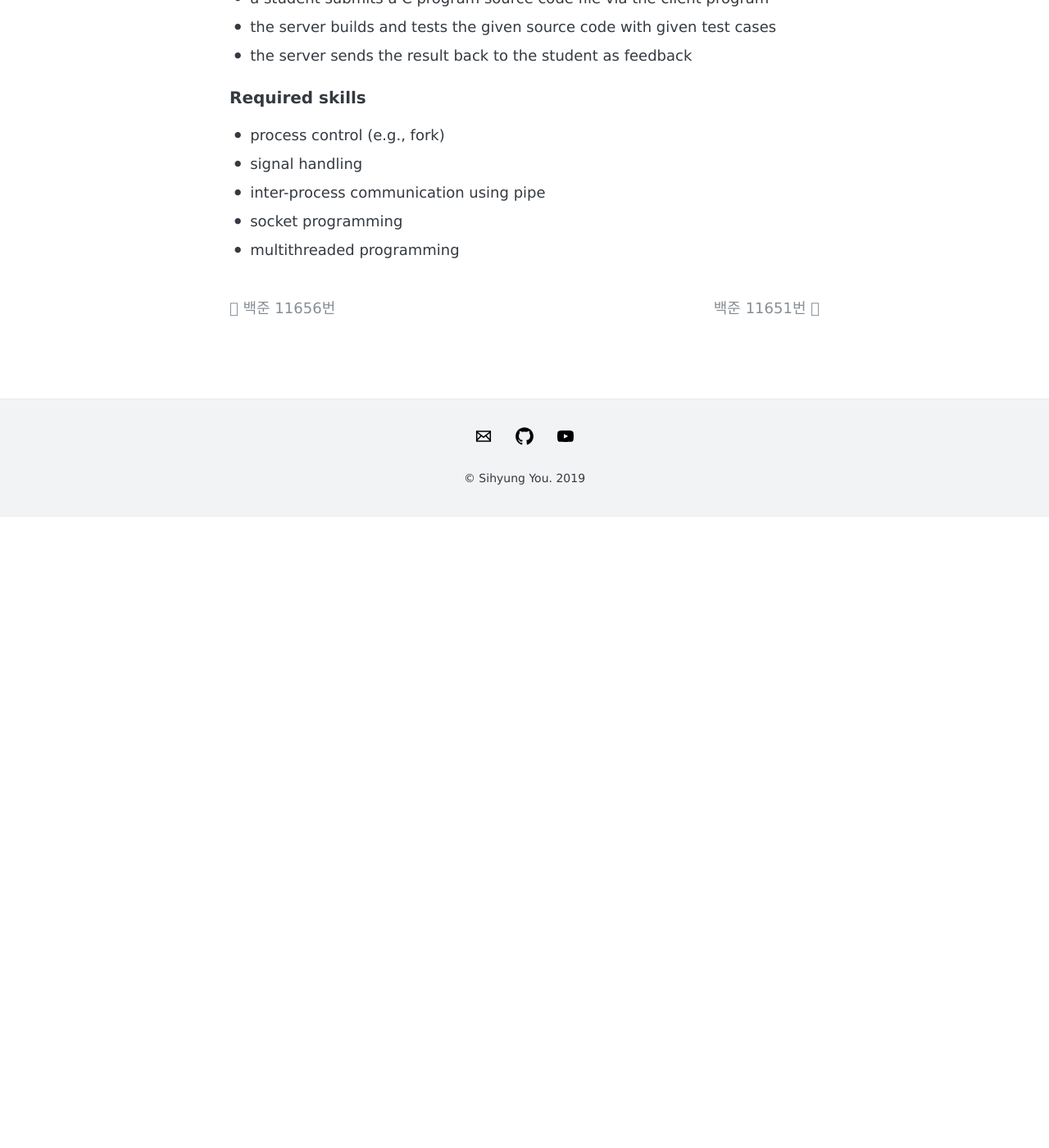
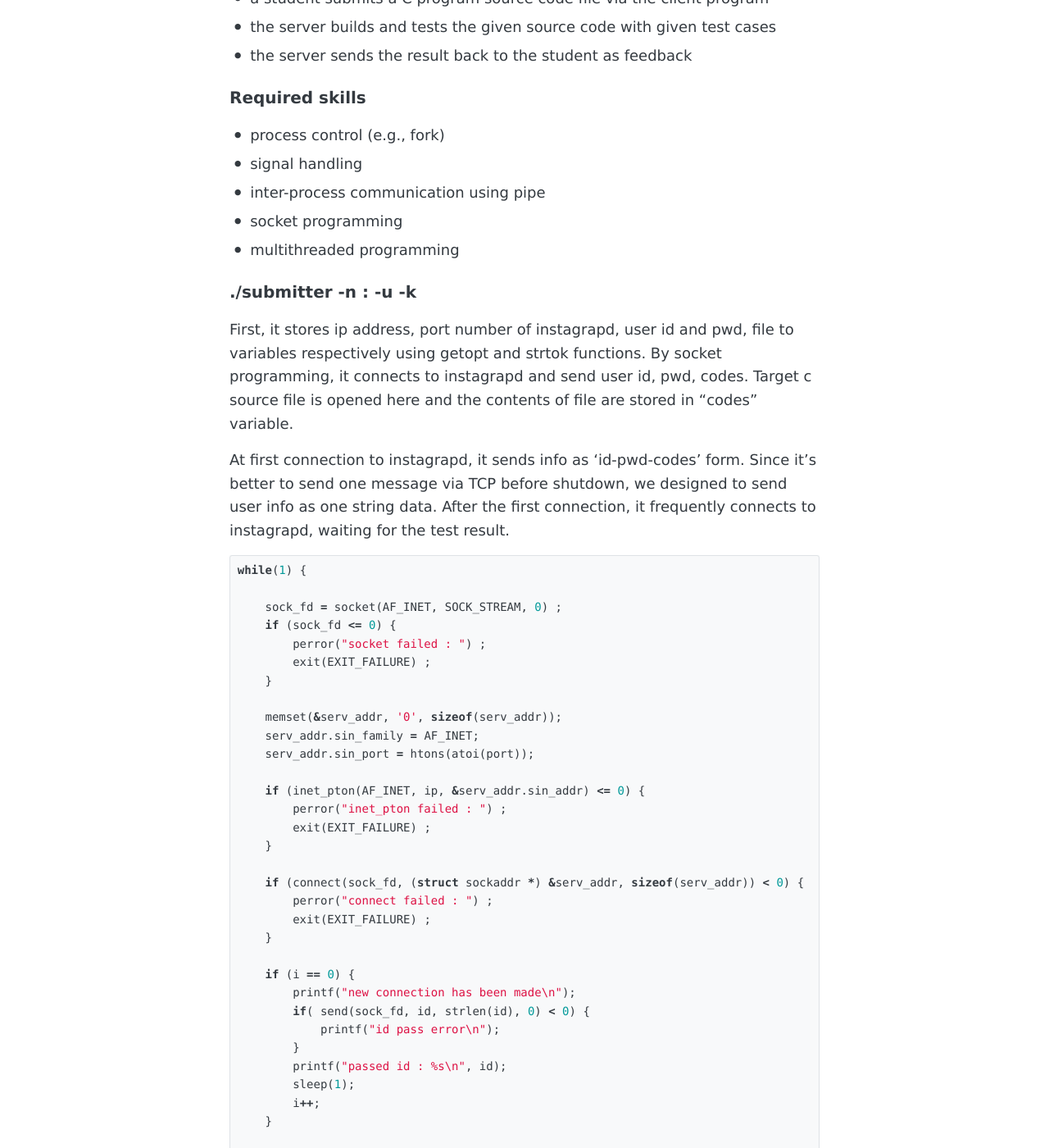
Before and after one commit to sihyungyou/sihyungyou.github.io, a Jekyll site: the page built from _posts/2019-07-02-os-pa2.md, in a window 1280 px wide and 1400 px high, scrolled down 742 px. Shown: the whole window at 82% size. Built offline with Jekyll 4.4.1, drawn with Linux system fonts in a browser that asks for light colours; before the commit the page ends 1372 px from its top, so only the background shows below that; some of the changed text lies outside the part shown.

Commit message:
working on pa2

```diff
--- a/_posts/2019-07-02-os-pa2.md
+++ b/_posts/2019-07-02-os-pa2.md
@@ -21,3 +21,88 @@ comments: true
 * inter-process communication using pipe
 * socket programming
 * multithreaded programming
+
+### ./submitter -n <IP>:<Port> -u <ID> -k <PW> <File>
+First, it stores ip address, port number of instagrapd, user id and pwd, file to variables respectively using getopt and strtok functions. By socket programming, it connects to instagrapd and send user id, pwd, codes. Target c source file is opened here and the contents of file are stored in "codes" variable.
+
+At first connection to instagrapd, it sends info as ‘id-pwd-codes’ form. Since it’s better to send one message via TCP before shutdown, we designed to send user info as one string data. After the first connection, it frequently connects to instagrapd, waiting for the test result.
+
+~~~c
+while(1) {
+
+    sock_fd = socket(AF_INET, SOCK_STREAM, 0) ;
+    if (sock_fd <= 0) {
+        perror("socket failed : ") ;
+        exit(EXIT_FAILURE) ;
+    }
+
+    memset(&serv_addr, '0', sizeof(serv_addr));
+    serv_addr.sin_family = AF_INET;
+    serv_addr.sin_port = htons(atoi(port));
+
+    if (inet_pton(AF_INET, ip, &serv_addr.sin_addr) <= 0) {
+        perror("inet_pton failed : ") ;
+        exit(EXIT_FAILURE) ;
+    }
+
+    if (connect(sock_fd, (struct sockaddr *) &serv_addr, sizeof(serv_addr)) < 0) {
+        perror("connect failed : ") ;
+        exit(EXIT_FAILURE) ;
+    }
+
+    if (i == 0) {
+        printf("new connection has been made\n");
+        if( send(sock_fd, id, strlen(id), 0) < 0) {
+            printf("id pass error\n");
+        }
+        printf("passed id : %s\n", id);
+        sleep(1);
+        i++;
+    }
+
+    if (i == 1) {
+        if( send(sock_fd, pw, strlen(pw), 0) < 0) {
+            printf("pw pass error\n");
+        }
+        printf("passed pw : %s\n", pw);
+        sleep(1);
+        i++;
+    }
+    if (i == 2) {
+        while((fsize = fread(sdbuf, sizeof(char), 500, fs)) > 0) {
+            printf("paased code : %s\n", sdbuf);
+            if (send (sock_fd, sdbuf, fsize, 0) < 0) {
+                printf("stderr!\n");
+                break;
+            }
+            printf("> file %s from clinet was sent!\n", path);
+        }
+        sleep(1);
+        i++;
+        fclose(fs);
+    }
+
+    if (i > 2) {
+        printf("waiting for feedback..\n");
+        if ( send(sock_fd, pw, strlen(pw), 0) < 0) {
+            printf("requesting error\n");
+        }
+        printf("requesting again.. pw : %s\n", pw);
+
+        if ( s = recv(sock_fd, buf, 10, 0) > 0) {
+            printf("recved feedback : %s\n", buf);
+            if ( strcmp(buf, "correct") == 0) break;
+            else continue;
+        }
+    }
+
+    shutdown(sock_fd, SHUT_WR);
+}
+~~~
+
+### ./instagrapd -p <Port> -w <IP>:<WPort> <Dir>
+
+
+[full code available here](https://github.com/sihyungyou/OperatingSystem/tree/master/pa2/instaGrap)
+### demo video
+[instaGrapd demo](https://www.youtube.com/watch?v=SI6DPSGSaSU)
```
Also changed, not shown: _posts/2019-07-01-os-pa1.md (line endings or trailing spaces).
